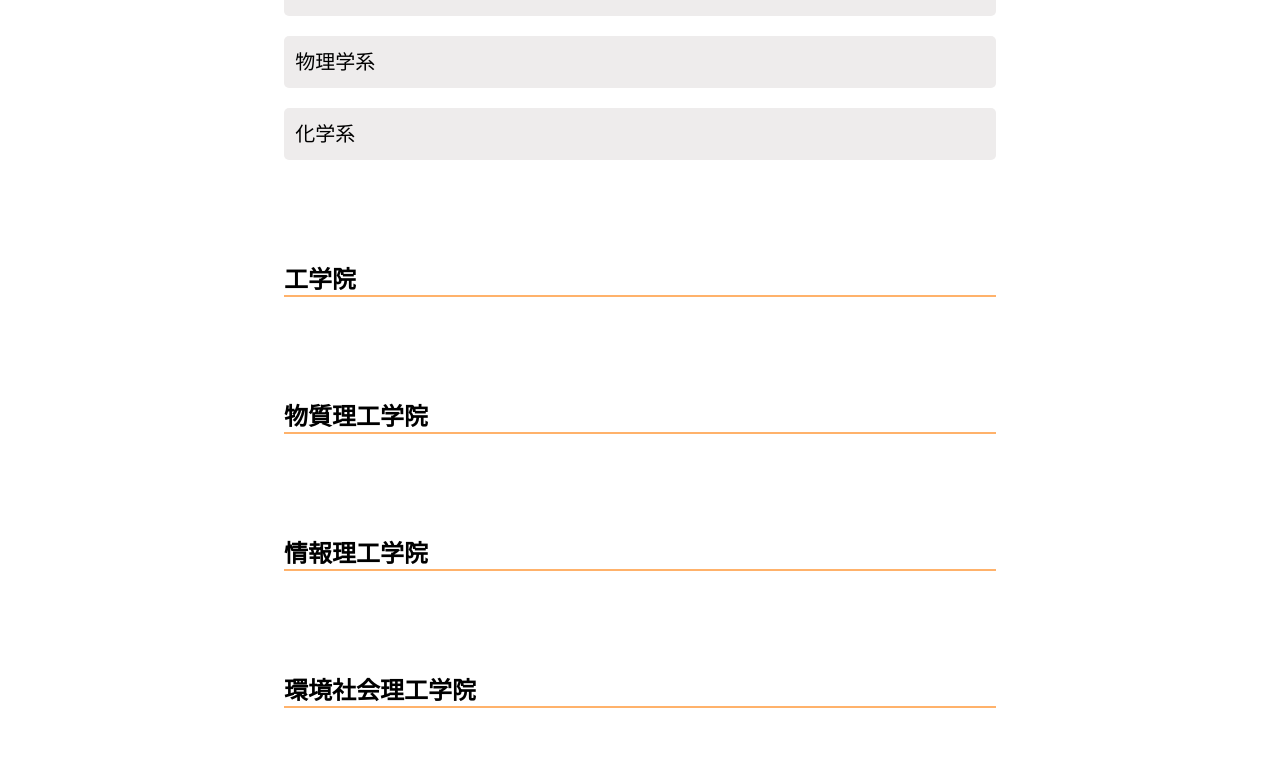
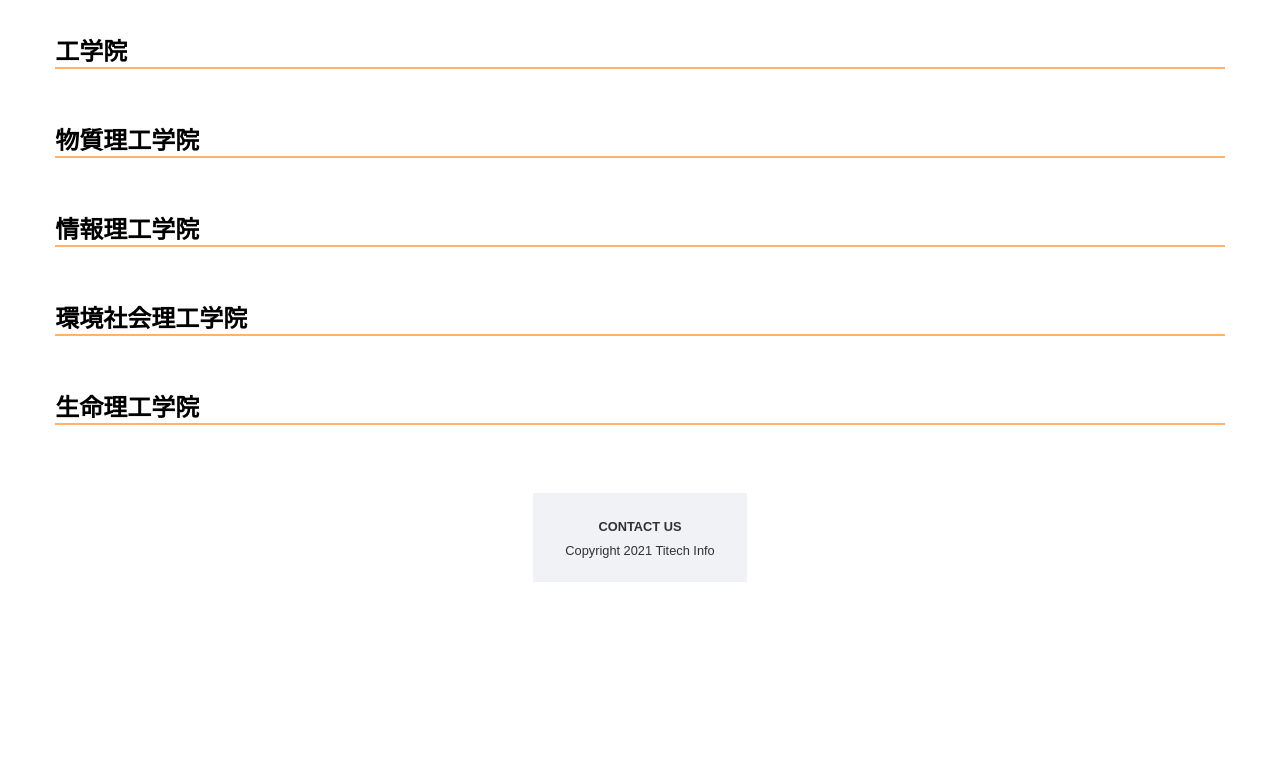
Before and after one commit to okoge-kaz/gyaku-hyotei, a Next.js app: page / in a window 1280 px wide. Shown: the part 1146-1928 px from the top of the page. After the commit the page ends 1736 px from the top, so only its background shows below. Built offline with nearby package versions, Linux system fonts and the light colour scheme.

Commit message:
paddingを変更

```diff
--- a/components/Footer.module.css
+++ b/components/Footer.module.css
@@ -2,8 +2,8 @@
   background: #f0f2f5;
   padding-bottom: 16px;
   padding-top: 16px;
-  padding-left: 24px;
-  padding-right: 24px;
+  padding-left: 32px;
+  padding-right: 32px;
 }
 
 .contactus {
--- a/components/Header.module.css
+++ b/components/Header.module.css
@@ -1,5 +1,5 @@
 .section {
   background: #ffb26b;
   color: white;
-  padding: 24px;
+  padding: 18px;
 }
--- a/styles/Home.module.css
+++ b/styles/Home.module.css
@@ -9,7 +9,7 @@
 }
 
 .main {
-  padding: 5rem 0;
+  padding: 2rem 0;
   flex: 1;
   display: flex;
   flex-direction: column;
@@ -55,7 +55,7 @@
   align-items: center;
   justify-content: center;
   flex-wrap: wrap;
-  max-width: 800px;
+  /* max-width: 800px; */
   margin-top: 3rem;
 }
 
@@ -64,8 +64,8 @@
 }
 
 .card {
-  margin: 1rem;
-  padding: 1.5rem;
+  margin: 0.5rem;
+  padding: 0.5rem;
   text-align: left;
   color: inherit;
   text-decoration: none;
```
